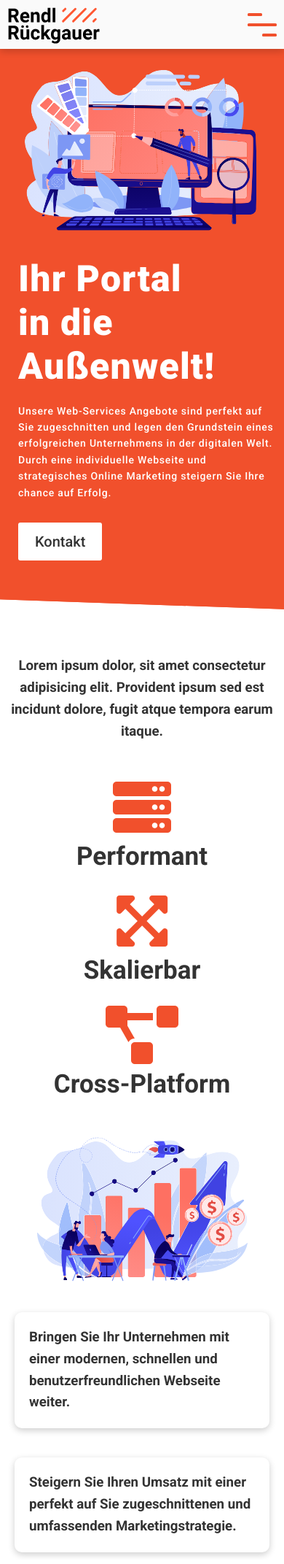
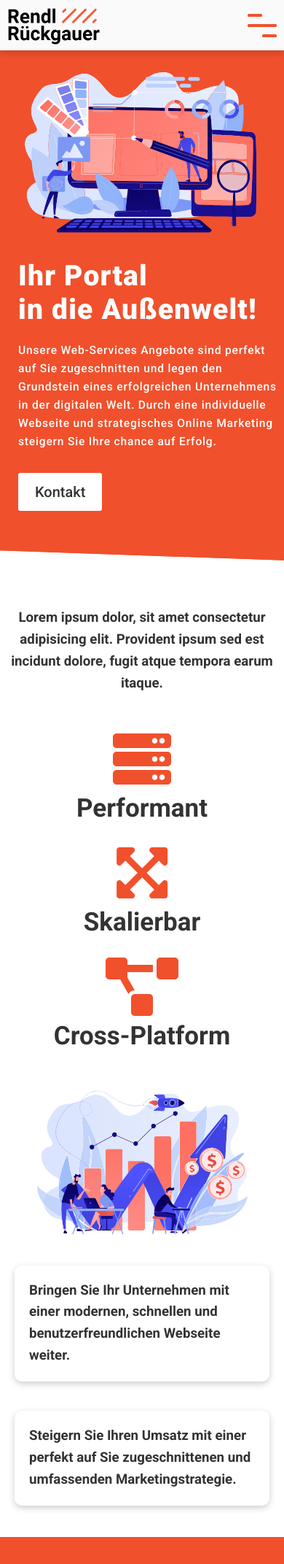
Before and after one commit to readrian/Freelance, a PHP site: page / in a window 390 px wide. Shown: the top 2143 px of the page at 73% size. Run offline with PHP 8.4, Linux system fonts and the light colour scheme.

Commit message:
Responsive Font

```diff
--- a/css/styles.css
+++ b/css/styles.css
@@ -382,7 +382,7 @@ hr.solid {
   }
 
   .container {
-  padding: 0 10px;
+  padding: 1px 10px;
   }
 
   #portfolio {
@@ -443,6 +443,13 @@ hr.solid {
 
 /* Extra Small */
 @media(max-width: 445px) {
+  .showcase h1 {
+    font-size: 10vw;
+  }
+  .showcase p {
+    font-size: 4vw;
+  }
+
   .technologies .card {
     margin: 10px 5px;
     height: 130px;
```
